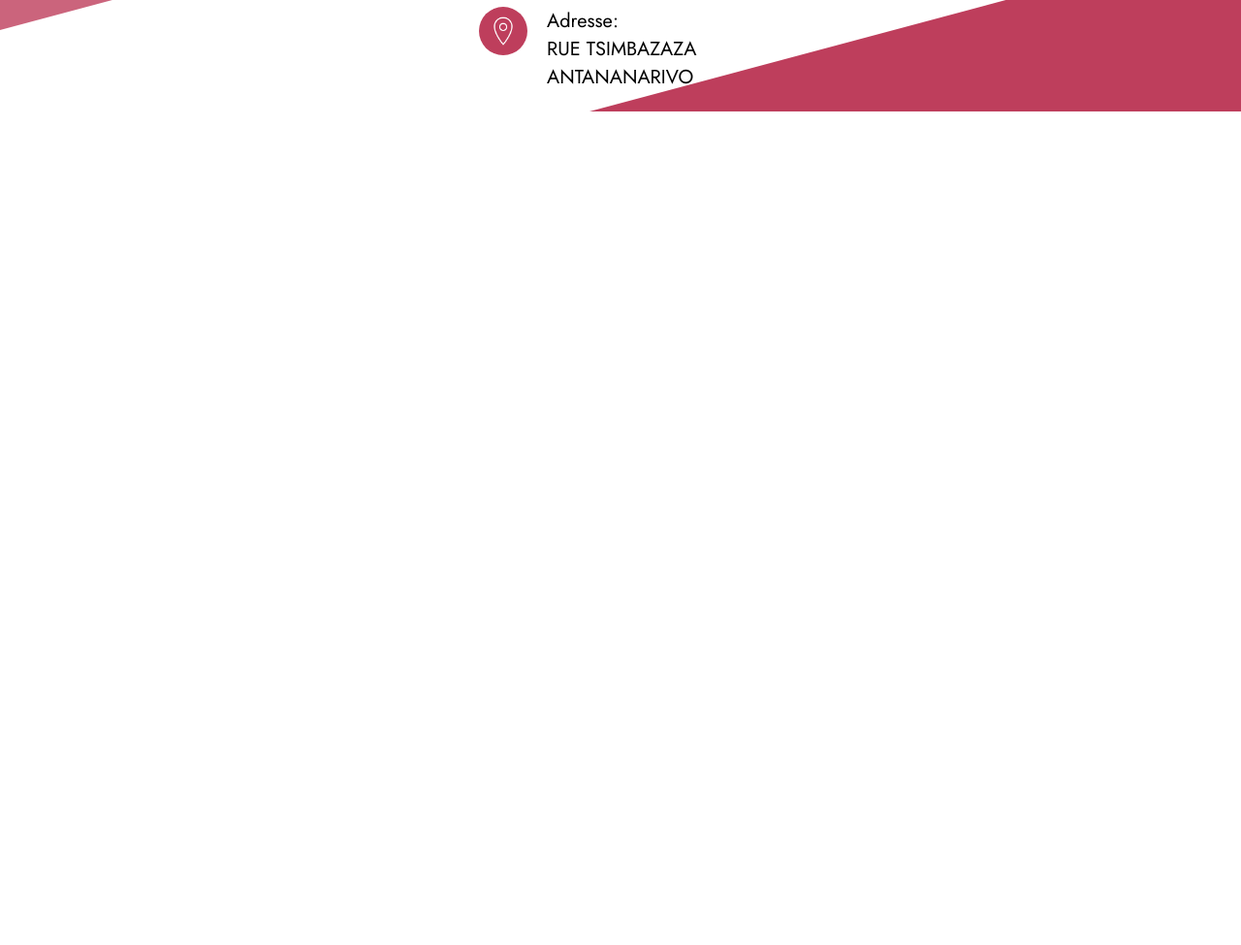
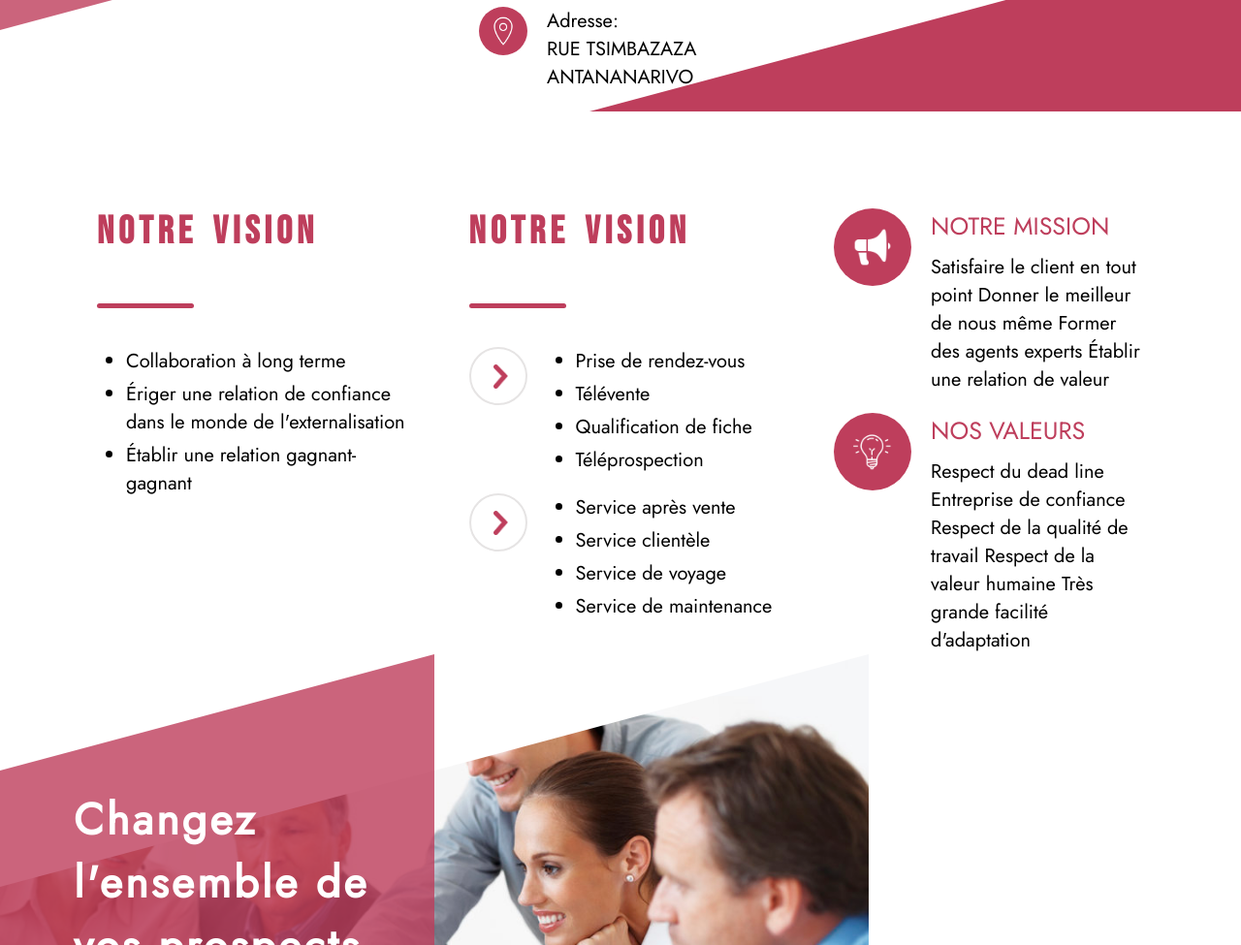
Before and after one commit to Tommymiza/callead, a plain HTML site: page index.html in a window 1280 px wide. Shown: the part 885-1860 px from the top of the page at 97% size. Before the commit the page ends 1000 px from the top, so only its background shows below. Drawn offline with Linux system fonts and the light colour scheme.

Commit message:
version 2.0

```diff
--- a/index.html
+++ b/index.html
@@ -3,10 +3,11 @@
     <meta charset="UTF-8" />
     <meta name="viewport" content="width=device-width, initial-scale=1.0" />
     <link rel="stylesheet" href="style/style.css" />
+    <link rel="icon" href="/favicon.ico" type="image/ico" />
     <title>Callead</title>
   </head>
   <body>
-    <div class="container">
+    <div class="container about">
       <div class="col-title">
         <h1>À propos de<br />nous</h1>
         <span class="divider"></span>
@@ -19,6 +20,9 @@
       <div class="img-content">
         <div class="principale"></div>
         <div class="shadow"></div>
+        <div id="logo">
+          <img src="assets/logo-sm.png" alt="logo callead" />
+        </div>
         <div class="portrait">
           <svg viewBox="0 0 250 250">
             <circle
@@ -36,7 +40,7 @@
         </div>
       </div>
     </div>
-    <div class="container">
+    <div class="container footer">
       <div class="img-footer">
         <div class="footer-principale"></div>
         <div class="banniere">
@@ -52,7 +56,7 @@
           <div class="contact">
             <div class="row">
               <div class="icon-img">
-                <img src="assets/icons8-phone-50.png" alt="Phone icon">
+                <img src="assets/icons8-phone-50.png" alt="Phone icon" />
               </div>
               <div>
                 <p>Phone:</p>
@@ -61,7 +65,7 @@
             </div>
             <div class="row">
               <div class="icon-img">
-                <img src="assets/icons8-email-48.png" alt="email icon">
+                <img src="assets/icons8-email-48.png" alt="email icon" />
               </div>
               <div>
                 <p>Email:</p>
@@ -70,7 +74,7 @@
             </div>
             <div class="row">
               <div class="icon-img">
-                <img src="assets/icons8-location-50.png" alt="location icon">
+                <img src="assets/icons8-location-50.png" alt="location icon" />
               </div>
               <div>
                 <p>Adresse:</p>
@@ -87,5 +91,81 @@
         </div>
       </div>
     </div>
+    <div class="container mission">
+      <div class="col">
+        <h1>Notre vision</h1>
+        <span class="divider"></span>
+        <ul>
+          <li>Collaboration à long terme</li>
+          <li>
+            Ériger une relation de confiance dans le monde de l'externalisation
+          </li>
+          <li>Établir une relation gagnant-gagnant</li>
+        </ul>
+      </div>
+      <div class="col">
+        <h1>Notre vision</h1>
+        <span class="divider"></span>
+        <div class="row">
+          <div class="icon-mission">
+            <img src="assets/superieur.png" alt="icon 50x50" />
+          </div>
+          <ul>
+            <li>Prise de rendez-vous</li>
+            <li>Télévente</li>
+            <li>Qualification de fiche</li>
+            <li>Téléprospection</li>
+          </ul>
+        </div>
+        <div class="row">
+          <div class="icon-mission">
+            <img src="assets/superieur.png" alt="icon 50x50" />
+          </div>
+          <ul>
+            <li>Service après vente</li>
+            <li>Service clientèle</li>
+            <li>Service de voyage</li>
+            <li>Service de maintenance</li>
+          </ul>
+        </div>
+      </div>
+      <div class="col">
+        <div class="row">
+          <div class="icon-filled">
+            <img src="assets/icons8-commercial-50.png" alt="commercial">
+          </div>
+          <div class="col">
+            <h1>Notre mission</h1>
+            <p>
+              Satisfaire le client en tout point Donner le meilleur de nous même
+              Former des agents experts Établir une relation de valeur
+            </p>
+          </div>
+        </div>
+        <div class="row">
+          <div class="icon-filled">
+            <img src="assets/icons8-idea-50.png" alt="idea">
+          </div>
+          <div class="col">
+            <h1>Nos valeurs</h1>
+            <p>
+              Respect du dead line Entreprise de confiance Respect de la qualité
+              de travail Respect de la valeur humaine Très grande facilité
+              d'adaptation
+            </p>
+          </div>
+        </div>
+      </div>
+    </div>
+    <div class="container footer">
+      <div class="img-footer mission">
+        <div class="footer-principale mission"></div>
+        <div class="banniere mission">
+          <div>
+            <p>Changez <br />l'ensemble de <br />vos prospects...</p>
+          </div>
+        </div>
+      </div>
+    </div>
   </body>
 </html>
--- a/style/style.css
+++ b/style/style.css
@@ -4,8 +4,8 @@
   box-sizing: border-box;
 }
 :root {
-    --primary: #be3e5c;
-  }
+  --primary: #be3e5c;
+}
 *::-webkit-scrollbar {
   width: 7px;
   height: 7px;
@@ -32,6 +32,9 @@
   src: url("Jost-Bold.ttf");
 }
 
+body {
+  overflow-x: hidden;
+}
 .container {
   display: flex;
   flex-direction: row;
@@ -39,7 +42,7 @@
   position: relative;
 }
 .divider {
-  width: 40%;
+  width: 100px;
   height: 5px;
   border-radius: 3px;
   background-color: var(--primary);
@@ -65,6 +68,7 @@
 }
 .col-title > p {
   font-family: "Jost";
+  font-size: 20px;
   line-height: 30px;
   word-spacing: 3px;
   letter-spacing: 2px;
@@ -85,6 +89,12 @@
   background-color: rgba(190, 62, 92, 0.8);
   overflow: hidden;
   z-index: -1;
+}
+#logo {
+  position: absolute;
+  top: 50px;
+  right: 50px;
+  z-index: 2;
 }
 .shadow {
   position: absolute;
@@ -261,3 +271,103 @@
   width: 30px;
   height: 30px;
 }
+
+.container.mission {
+  display: flex;
+  flex-direction: row;
+  justify-content: space-between;
+  padding: 100px 100px 0 100px;
+  gap: 50px;
+}
+.container.mission > .col {
+  max-width: 320px;
+  gap: 20px;
+}
+.container.mission > .col > .divider {
+  margin-top: 30px;
+  margin-bottom: 20px;
+}
+.container.mission > .col ul {
+  margin-left: 30px;
+  display: flex;
+  flex-direction: column;
+  gap: 5px;
+  font-family: "Jost";
+  font-size: 20px;
+}
+.container.mission > .col > h1 {
+  font-family: "Bebas";
+  font-size: 40px;
+  text-transform: uppercase;
+  color: var(--primary);
+  word-spacing: 5px;
+  letter-spacing: 5px;
+}
+.icon-mission {
+  border: rgb(230, 228, 228) 2px solid;
+  border-radius: 100%;
+  width: 60px;
+  height: 60px;
+  display: flex;
+  flex-direction: column;
+  align-items: center;
+  justify-content: center;
+}
+.icon-mission img {
+  margin-left: 5px;
+  height: 25px;
+}
+.col{
+  display: flex;
+  flex-direction: column;
+}
+.row{
+  display: flex;
+  flex-direction: row;
+}
+.container.mission > .col > .row {
+  gap: 20px;
+}
+.icon-filled{
+  background: var(--primary);
+  border-radius: 100%;
+  width: 80px;
+  height: 80px;
+  display: flex;
+  flex-direction: column;
+  align-items: center;
+  justify-content: center;
+}
+.icon-filled img{
+  height: 40px;
+  width: 80px;
+  object-fit: contain;
+}
+.container.mission > .col > .row >.col{
+  gap: 10px;
+}
+.container.mission > .col > .row >.col>h1{
+  color: var(--primary);
+  font-family: "Jost";
+  font-weight: lighter;
+  text-transform: uppercase;
+  font-size: 25px;
+}
+.img-footer.mission{
+  width: 70%;
+  position: relative;
+  height: 600px;
+  overflow: hidden;
+}
+.banniere.mission{
+  width: 50%;
+  right: 50%;
+}
+.banniere.mission > div > p{
+  font-size: 45px;
+  margin-top: 30px;
+}
+.footer-principale.mission::before{
+  background-image: url("/assets/work.jpg");
+  filter: none;
+}
```
Also changed, not shown: assets/icons8-commercial-50.png (added), assets/icons8-idea-50.png (added), assets/logo-sm.png (added), assets/logo.png (added), assets/superieur.png (added), assets/work.jpg (added), favicon.ico (added).
